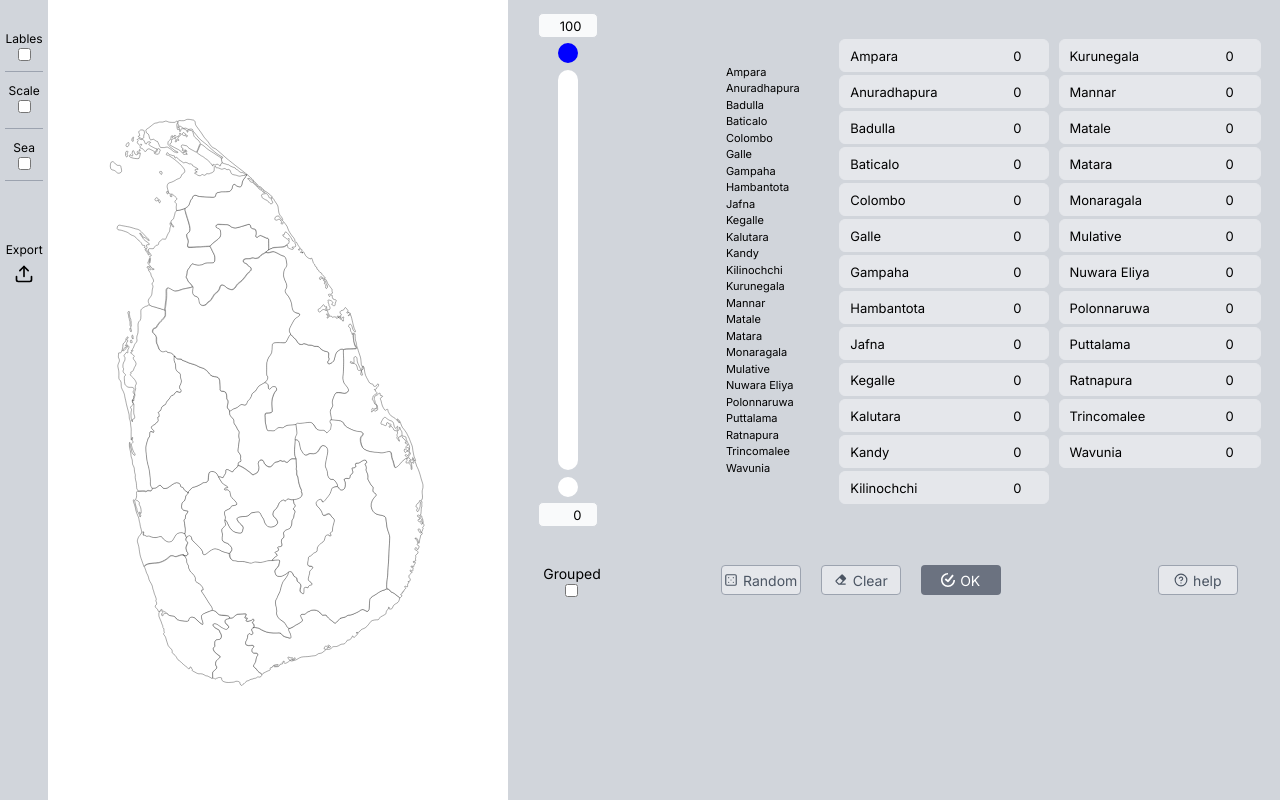
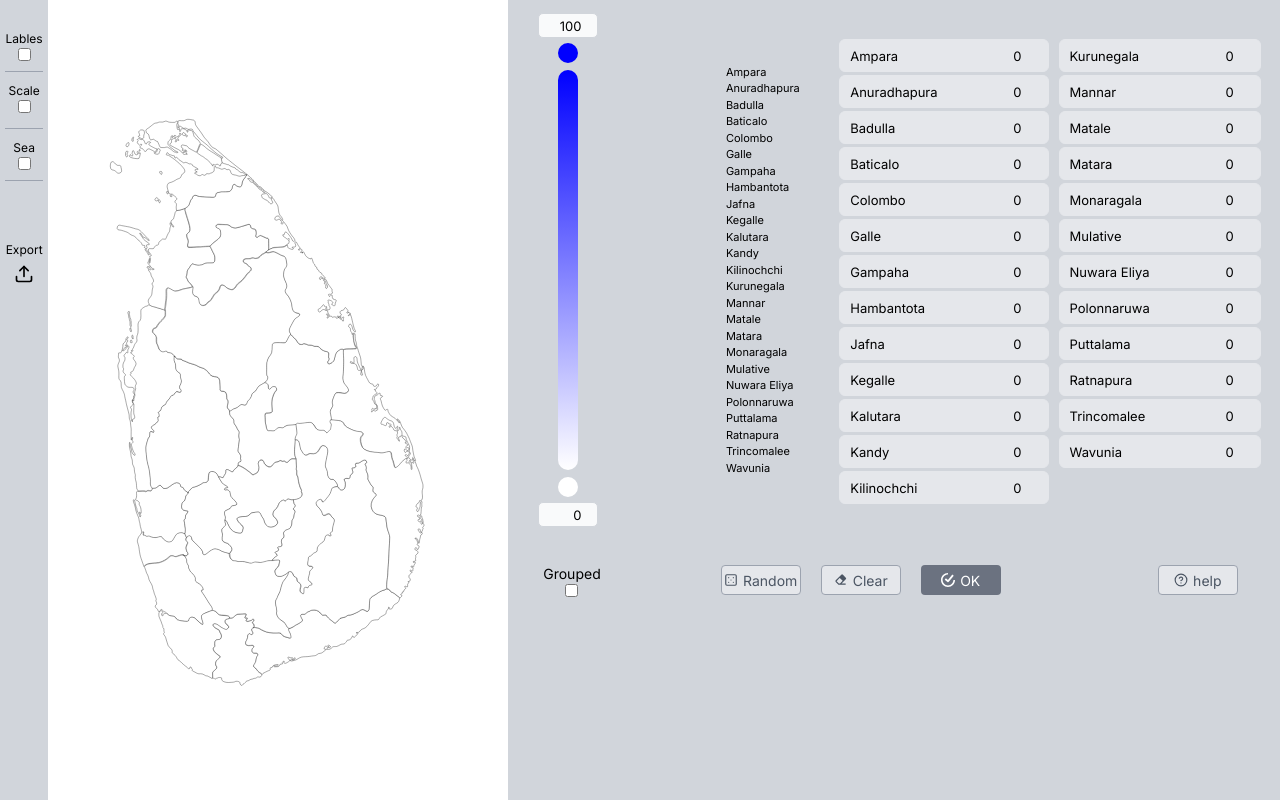
Before and after one commit to Dhammika-Mahendra/data-map, a Next.js app: page / in a window 1280 px wide. Built offline with nearby package versions, Linux system fonts and the light colour scheme.

Commit message:
Ts error fixed 3

```diff
--- a/app/layout.tsx
+++ b/app/layout.tsx
@@ -9,7 +9,7 @@ export const metadata: Metadata = {
   description: "A visual representation of the SriLanka district map",
   icons: {
     icon: [
-      { rel: 'icon', type: 'image/png', sizes: '32x32', href: '/logo.png', url: '/logo.png' }
+      { rel: 'icon', type: 'image/png', sizes: '32x32', href: './logo.png', url: './logo.png' }
     ],
   },
 };
--- a/dataTypes/Datatypes.ts
+++ b/dataTypes/Datatypes.ts
@@ -57,9 +57,11 @@ export interface ColorBarProps{
     setColList:React.Dispatch<React.SetStateAction<colList>>,
     range:range,
     setRange:React.Dispatch<React.SetStateAction<range>>,
-    check:group,
+    groupStatus:boolean,
+    groups:number,
     indi:Hovedet|null,
-    barLim:{min:number,max:number},
+    barLimMin:number;
+    barLimMax:number;
     actdist:number|null,
 }
 
--- a/pages/Colorbar.tsx
+++ b/pages/Colorbar.tsx
@@ -2,7 +2,7 @@ import React,{useState} from 'react'
 import { ColorBarProps} from '../dataTypes/Datatypes'
 import Indicator from './Indicator'
 
-const Colorbar:React.FC<ColorBarProps>=({colList,setColList,range,setRange,check,indi,barLim,actdist})=>{
+const Colorbar:React.FC<ColorBarProps>=({colList,setColList,range,setRange,indi,barLimMin,barLimMax,actdist,groupStatus,groups})=>{
 
   const [minCol,setMinCol] = useState<string>('#FFFFFF')
   const [maxCol,setMaxCol] = useState<string>('#0000FF')
@@ -24,36 +24,42 @@ const Colorbar:React.FC<ColorBarProps>=({colList,setColList,range,setRange,check
 
 const linear_str=():string=>{
   let i:number=0
-
-  if(check?.status&&!check.status){
+  if(!groupStatus){
     let str:string=`linear-gradient(to top,rgb(${colList?.Min?colList.Min.R:0},${colList?.Min?colList.Min.G:0},${colList?.Min?colList.Min.B:0}) 0%,rgb(${colList?.Max?colList.Max.R:0},${colList?.Max?colList.Max.G:0},${colList?.Max?colList.Max.B:0}) 100%)`
     return str
   }else{
     let subRr:number=colList?.Min?colList.Min.R:0
     let subGr:number=colList?.Min?colList.Min.G:0
     let subBr:number=colList?.Min?colList.Min.B:0
-    let subR:number=colList?.Max?colList.Max.R:0-subRr
-    let subG:number=colList?.Max?colList.Max.G:0-subGr
-    let subB:number=colList?.Max?colList.Max.B:0-subBr
+    let subR:number=colList?.Max?colList.Max.R:0
+    let subG:number=colList?.Max?colList.Max.G:0
+    let subB:number=colList?.Max?colList.Max.B:0
+    subR=subR-subRr
+    subG=subG-subGr
+    subB=subB-subBr
 
-    let dist:number=((400/(check?.groups?check.groups:0))/400)*100
-    let colGap:number=1/((check?.groups?check.groups:0)-1)
+    let dist:number=((400/groups)/400)*100
+    let colGap:number=1/(groups-1)
     let point:number=0;
     let x:number,y:number,z:number
 
     let str:string='linear-gradient(to top'
     str+=`,rgb(${colList?.Min?colList.Min.R:0},${colList?.Min?colList.Min.G:0},${colList?.Min?colList.Min.B:0}) ${0}%`
 
-    while(i<=(check?.groups?check.groups:0)){
+    while(i<=groups){
       point=i*dist
-      x=(colList?.Min?colList.Min.R:0+Math.floor(colGap*i*subR))
-      y=(colList?.Min?colList.Min.G:0+Math.floor(colGap*i*subG))
-      z=(colList?.Min?colList.Min.B:0+Math.floor(colGap*i*subB))
+      x=colList?.Min?colList.Min.R:0
+      y=colList?.Min?colList.Min.G:0
+      z=colList?.Min?colList.Min.B:0
+      x=(x+Math.floor(colGap*i*subR))
+      y=(y+Math.floor(colGap*i*subG))
+      z=(z+Math.floor(colGap*i*subB))
       str+=`,rgb(${x},${y},${z}) ${point}%,rgb(${x},${y},${z}) ${point+dist}%`
 
       i++
     }
     str+=')'
+    console.log(str)
     return str
   }
  }
@@ -76,8 +82,8 @@ const linear_str=():string=>{
         <div className="h-[404px] w-[26px] bg-gray-500 rounded-[12px] absolute right-[27px]"></div>
 
         <div className='w-[80px] h-[404px] absolute right-0 top-0 z-5 flex flex-col justify-between items-center'>{/* top and bottom masks to cover underlying border */}
-          <div className="w-[80px] bg-gray-300" style={{height:barLim?.min?barLim.min:202}}></div>
-          <div className="h-[40px] w-[80px] bg-gray-300" style={{height:barLim?.max?barLim.max:202}}></div>
+          <div className="w-[80px] bg-gray-300" style={{height:barLimMin}}></div>
+          <div className="h-[40px] w-[80px] bg-gray-300" style={{height:barLimMax}}></div>
         </div>
 
         <div className="h-[400px] w-[20px] inline-block relative rounded-[10px] z-10" style={{background:`${linear_str()}`}}>{/* actual color bar */}
--- a/pages/Confirm.tsx
+++ b/pages/Confirm.tsx
@@ -22,18 +22,20 @@ const Confirm:React.FC<ConfirmProps>=({SetMap,Map,actdist,setLin,setgroupar,setm
   const [range,setRange]=useState<range>({min:0,max:100})
   const [rangeValid,setRangeValid] = useState<range>({min:0,max:100})//validated range to stop components to be connected with range state directly
   const [colList,setColList]=useState<colList>({Min:{R:255,G:255,B:255},Max:{R:0,G:0,B:255}})//min and max color
-  const [group,setGroup]=useState({status:false,groups:2})
+  const [groupStatus,setGroupStatus]=useState<boolean>(false)//group status
+  const [groups,setGroups]=useState<number>(2)//number of groups
 
   const [valid,setValid]=useState<valid>({st:true,msg:'...'})//for data validation
   const [altertst,setalertst]=useState<boolean>(false)//for alert
 
   const [barlimit,setBarLimit] = useState<{min:number,max:number}>({min:202,max:202})//height of top and bottom masks covering the colorbar's outer border
-
+  const [barLimMin,setbarLimMin] = useState<number>(202)
+  const [barLimMax,setbarLimMax] = useState<number>(202)
 
   const validationData=():boolean=>{
     //console.log(range.min>=range.max)
     if(range.min>=range.max){
-      setValid({...valid,st:false,msg:'Invalid min max'})
+      setValid({...valid,st:false,msg:'Min is larger than Max'})
       return false
     }
 
@@ -66,7 +68,7 @@ const Confirm:React.FC<ConfirmProps>=({SetMap,Map,actdist,setLin,setgroupar,setm
     let val:StrNmbArray=[...distr]
     let mp:StrStrNmbArray=[...Map]
     let sub:number=Math.abs(range.max-range.min)
-    if(!group.status){
+    if(!groupStatus){
 
       val.forEach((el,ind)=>{
         let scaledC:number=Math.floor(Math.abs(el[1]-range.min)/sub*400);
@@ -91,8 +93,8 @@ const Confirm:React.FC<ConfirmProps>=({SetMap,Map,actdist,setLin,setgroupar,setm
       let subG:number=colList.Max.G-colList.Min.G
       let subB:number=colList.Max.B-colList.Min.B
 
-      let gapScale:number=1/group.groups
-      let colGapScale:number=1/(group.groups-1)
+      let gapScale:number=1/groups
+      let colGapScale:number=1/(groups-1)
 
       val.forEach((el,ind)=>{
         let valScale:number=Math.abs(el[1]-range.min)/sub;
@@ -121,7 +123,8 @@ const Confirm:React.FC<ConfirmProps>=({SetMap,Map,actdist,setLin,setgroupar,setm
     setMapScaleCol()
     SetMap(mp)
     setScaleAr2(bkup)
-    setBarLimit({min:calcTopDivH(),max:calcBotDivH()})
+    setbarLimMin(calcTopDivH())
+    setbarLimMax(calcBotDivH())
  }
 
  const sendmapDataTrigger=()=>{
@@ -175,14 +178,14 @@ const Confirm:React.FC<ConfirmProps>=({SetMap,Map,actdist,setLin,setgroupar,setm
 }
 
 const setMapScaleCol=()=>{
-  if(group.status){
+  if(groupStatus){
   let i:number=0
   let subR:number=colList.Max.R-colList.Min.R
   let subG:number=colList.Max.G-colList.Min.G
   let subB:number=colList.Max.B-colList.Min.B
 
-  let dist:number=((400/group.groups)/400)*100
-  let colGap:number=1/(group.groups-1)
+  let dist:number=((400/groups)/400)*100
+  let colGap:number=1/(groups-1)
   let point:number=0;
   let x:number,y:number,z:number
 
@@ -192,7 +195,7 @@ const setMapScaleCol=()=>{
   let str:string='linear-gradient(to top'
   str+=`,rgb(${colList.Min.R},${colList.Min.G},${colList.Min.B}) ${0}%`
 
-  while(i<=group.groups){
+  while(i<=groups){
     point=i*dist
     x=(colList.Min.R+Math.floor(colGap*i*subR))
     y=(colList.Min.G+Math.floor(colGap*i*subG))
@@ -224,14 +227,15 @@ const setMapScaleCol=()=>{
   })
   setRange({min:0,max:100})
   setDistr(val)
-  setBarLimit({min:202,max:202})
+  setbarLimMax(202)
+  setbarLimMin(202)
  }
 
   return (
     <div className="bg-gray-300 h-screen w-[75%] flex flex-col justify-start items-center font-sans">
 
       <div className="w-[95%] h-[540px] flex justify-between items-center">
-        <Colorbar setColList={setColList} colList={colList} range={range} setRange={setRange} check={group}  indi={hovdet} barLim={barlimit} actdist={actdist}></Colorbar>
+        <Colorbar setColList={setColList} colList={colList} range={range} setRange={setRange} groupStatus={groupStatus} groups={groups}  indi={hovdet} barLimMin={barLimMin} barLimMax={barLimMax} actdist={actdist}></Colorbar>
         <Scale arr={scaleArray2} min={rangeValid.min} max={rangeValid.max}></Scale>
         <DataField distr={distr} setDistr={setDistr} setValid={setValid}></DataField>
       </div>
@@ -240,10 +244,10 @@ const setMapScaleCol=()=>{
             <div className="flex items-center">
                 <div className='flex flex-col items-center'>
                   <p className="text-[14px] inline">Grouped</p>
-                  <input type='checkbox' className='cursor-pointer' onChange={(e: React.ChangeEvent<HTMLInputElement>)=>setGroup({...group,status:e.target.checked})} ></input>
+                  <input type='checkbox' className='cursor-pointer' onChange={(e: React.ChangeEvent<HTMLInputElement>)=>setGroupStatus(e.target.checked)} ></input>
                 </div>
                 <div className="w-[100px]">
-                {group.status ? <input type="number" onChange={(e: React.ChangeEvent<HTMLInputElement>)=>setGroup({...group,groups:Math.abs(parseInt(e.target.value))})} className="text-[13px] w-[40px] h-[25px] m-[2px] border border-gray-400 rounded-[5px] bg-gray-50 text-right" value={group.groups}/> : ''}
+                {groupStatus ? <input type="number" onChange={(e: React.ChangeEvent<HTMLInputElement>)=>setGroups(Math.abs(parseInt(e.target.value)))} className="text-[13px] w-[40px] h-[25px] m-[2px] border border-gray-400 rounded-[5px] bg-gray-50 text-right" value={groups}/> : ''}
                 </div>
             </div>
             <div className='flex flex-grow-1 justify-between w-[90%]'>
```
Also changed, not shown: app/Logo.png (deleted).
